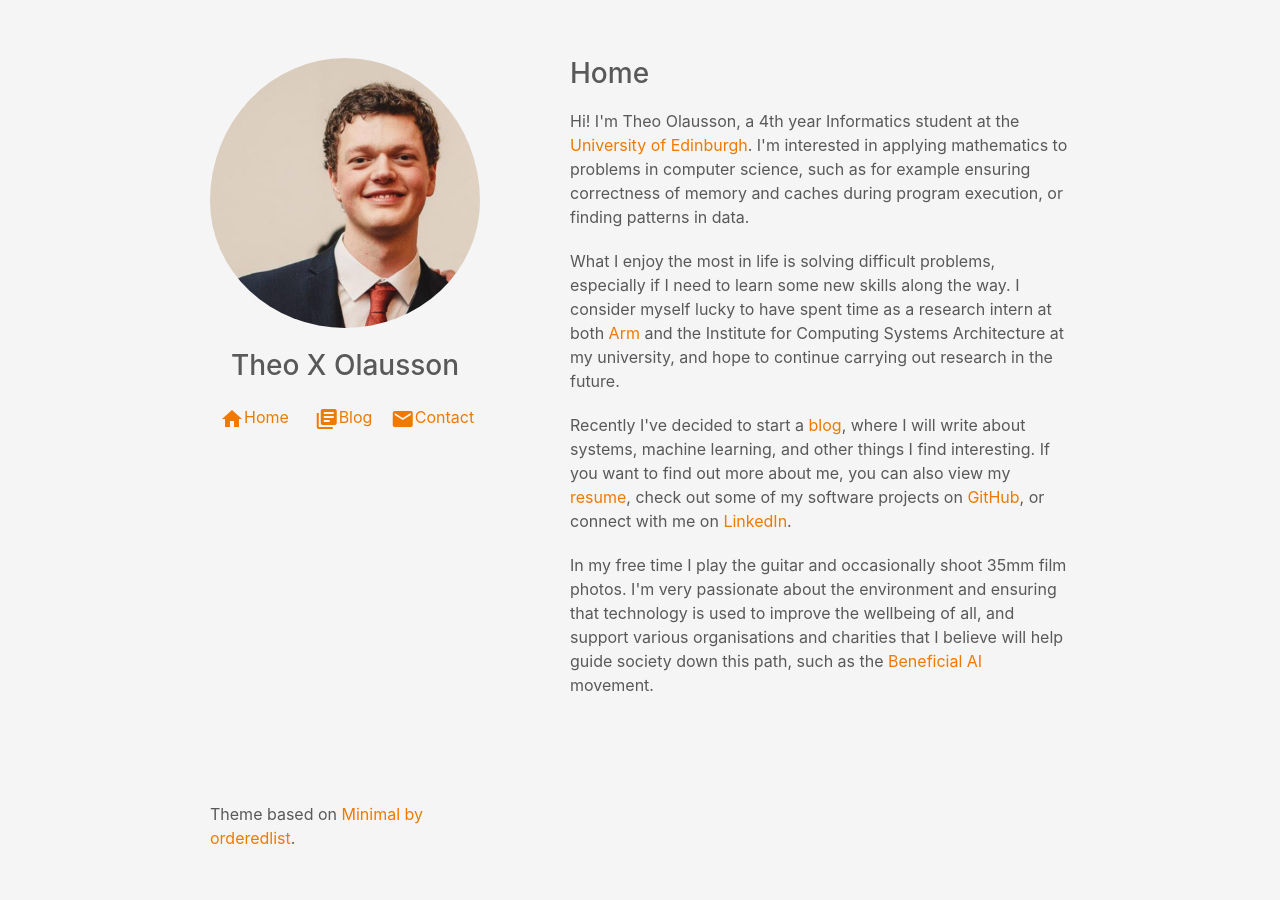
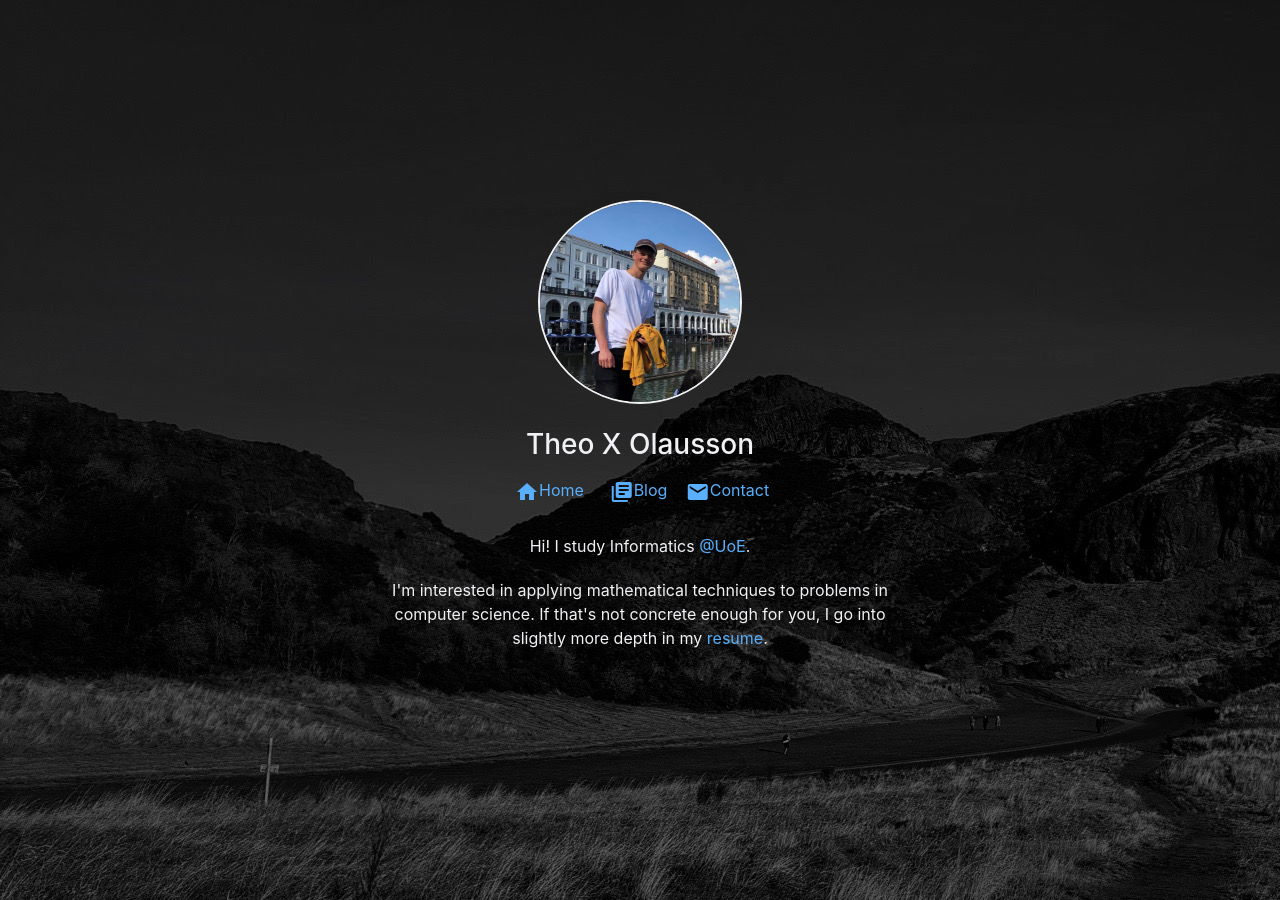
Before and after one commit to theoxo/theoxo.github.io, a Jekyll site: the page built from index.md, in a window 1280 px wide. Built offline with Jekyll 4.4.1, drawn with Linux system fonts in a browser that asks for light colours.

Commit message:
feat: new landing page style

```diff
--- /dev/null
+++ b/_layouts/home.html
@@ -0,0 +1,25 @@
+<!DOCTYPE html>
+<html>
+  <head>
+      <title>{{ page.title }} | {{page.subtitle}}</title>
+     <!--Import Google Icon Font-->
+    <link href="https://fonts.googleapis.com/icon?family=Material+Icons" rel="stylesheet">
+    <link rel="stylesheet" type="text/css" href="/assets/main.css">
+  </head>
+  <body style="background-image: url(/assets/bg.jpg);">
+    <div id="app" class="wrapper">
+      <header>
+        <img src="/assets/me.jpg" style="max-width: 200px; border-radius: 50%;" alt="A photo of me."><br/>
+        <h1>{{ page.title }}</h1>
+        <ul>
+            <li><a href="/"><i class="material-icons">home</i>Home</a></li>
+            <li><a href="/blog"><i class="material-icons">library_books</i>Blog</a></li>
+            <li><a href="/contact"><i class="material-icons">email</i>Contact</a></li>
+        </ul>
+      </header>
+      <section>
+        {{ page.content }}
+      </section>
+    </div>
+  </body>
+</html>
--- a/assets/main.css
+++ b/assets/main.css
@@ -1,17 +1,10 @@
 body {
-  background-color:#F5F5F5;
+  background-color:#F0F1F4;
+  text-align: center;
   padding:50px;
   font: 16px/1.5 -apple-system, BlinkMacSystemFont, "Segoe UI", Roboto, Oxygen, Ubuntu, Cantarell, "Fira Sans", "Droid Sans", "Helvetica Neue", Arial, sans-serif, "Apple Color Emoji", "Segoe UI Emoji", "Segoe UI Symbol";
-  color:#595959;
+  color:#F0F1F4;
   font-weight:400;
-}
-
-h1, h2, h3, h4, h5, h6 {
-  margin:0 0 20px;
-}
-
-p, ul, ol, table, pre, dl {
-  margin:0 0 20px;
 }
 
 h1, h2, h3 {
@@ -20,24 +13,19 @@ h1, h2, h3 {
 
 h1 {
   font-size:28px;
-  font-weight: 500;
 }
 
-h2 {
-  font-weight: 500;
-}
-
-h3, h4, h5, h6 {
+h1, h2, h3, h4, h5, h6 {
   font-weight: 500;
 }
 
 a {
-  color: #F07900;
+  color: #59AFFC;
   text-decoration:none;
 }
 
 a:hover {
-  color:#727272;
+  color:#F0F1F4;
 }
 
 .computer-architecture {
@@ -86,8 +74,14 @@ a:hover {
 
 
 .wrapper {
-  width:860px;
-  margin:0 auto;
+  position:absolute;
+  width:500px;
+  height:500px;
+  top: 0;
+  right:0;
+  bottom:0;
+  left:0;
+  margin: auto;
 }
 
 blockquote {
@@ -97,50 +91,15 @@ blockquote {
   font-style:italic;
 }
 
-code, pre {
-  font-family:Monaco, Bitstream Vera Sans Mono, Lucida Console, Terminal, Consolas, Liberation Mono, DejaVu Sans Mono, Courier New, monospace;
-  color:#333;
-}
-
-pre {
-  padding:8px 15px;
-  background: #f8f8f8;
-  border-radius:5px;
-  border:1px solid #e5e5e5;
-  overflow-x: auto;
-}
-
-table {
-  width:100%;
-  border-collapse:collapse;
-}
-
-th, td {
-  text-align:left;
-  padding:5px 10px;
-  border-bottom:1px solid #e5e5e5;
-}
-
-dt {
-  color:#444;
-  font-weight:500;
-}
-
-th {
-  color:#444;
-}
-
 img {
   float:center;
-  padding-bottom:1em;
-
+  border: solid #f0f1f4 2px;
 }
 
 header {
   text-align:center;
+  margin: auto;
   width:270px;
-  float:left;
-  position:fixed;
   -webkit-font-smoothing:subpixel-antialiased;
 }
 
@@ -153,47 +112,8 @@ header ul {
 
 header li {
   width:89px;
-  float:left;
+  float: left;
   height:40px;
-}
-
-header li:first-child a {
-  border-radius:5px 0 0 5px;
-}
-
-header li:last-child a {
-  border-radius:0 5px 5px 0;
-}
-
-header ul a {
-  line-height:1;
-  font-size:16px;
-  display:block;
-  text-align:center;
-  vertical-align: middle;
-  padding-top:6px;
-  height:34px;
-}
-
-header ul a:hover {
-  color:#999;
-}
-
-
-strong {
-  color:#222;
-  font-weight:500;
-}
-
-header ul li + li + li + li {
-  border-right:none;
-  width:89px;
-}
-
-header ul a strong {
-  font-size:14px;
-  display:block;
-  color:#222;
 }
 
 i {
@@ -202,7 +122,8 @@ i {
 
 section {
   width:500px;
-  float:right;
+  text-align:center;
+  margin: auto;
   padding-bottom:50px;
 }
 
@@ -210,92 +131,9 @@ small {
   font-size:11px;
 }
 
-hr {
-  border:0;
-  background:#e5e5e5;
-  height:1px;
-  margin:0 0 20px;
+p {
+  word-wrap:break-word;
+  overflow-wrap: break-word;
+  margin:auto;
+  padding: 0 0 20px;
 }
-
-footer {
-  width:270px;
-  float:left;
-  position:fixed;
-  bottom:50px;
-  -webkit-font-smoothing:subpixel-antialiased;
-}
-
-@media print, screen and (max-width: 960px) {
-
-  div.wrapper {
-    width:auto;
-    margin:0;
-  }
-
-  header, section, footer {
-    float:none;
-    position:static;
-    width:auto;
-  }
-
-  header {
-    padding-right:320px;
-  }
-
-  section {
-    border:1px solid #e5e5e5;
-    border-width:1px 0;
-    padding:20px 0;
-    margin:0 0 20px;
-  }
-
-  header a small {
-    display:inline;
-  }
-
-  header ul {
-    position:absolute;
-    right:50px;
-    top:52px;
-  }
-}
-
-@media print, screen and (max-width: 720px) {
-  body {
-    word-wrap:break-word;
-  }
-
-  header {
-    padding:0;
-  }
-
-  header ul, header p.view {
-    position:static;
-  }
-
-  pre, code {
-    word-wrap:normal;
-  }
-}
-
-@media print, screen and (max-width: 480px) {
-  body {
-    padding:15px;
-  }
-
-  header ul {
-    width:99%;
-  }
-
-  header li, header ul li + li + li {
-    width:33%;
-  }
-}
-
-@media print {
-  body {
-    padding:0.4in;
-    font-size:12pt;
-    color:#444;
-  }
-}
--- a/index.md
+++ b/index.md
@@ -1,34 +1,13 @@
 ---
-layout: default
-title: Theo Olausson
+layout: home
+title: Theo X Olausson
 subtitle: Home
 ---
 <p> Hi!
-    I'm Theo Olausson, a 4th year Informatics student at the
-    <a href="https://www.ed.ac.uk/informatics">University of Edinburgh</a>.
-    I'm interested in applying mathematics to problems in computer science,
-    such as for example ensuring correctness of memory and caches
-    during program execution, or finding patterns in data.
+    I study Informatics <a href="https://www.ed.ac.uk/informatics">@UoE</a>.
 </p>
 <p>
-    What I enjoy the most in life is solving difficult problems, especially
-    if I need to learn some new skills along the way. I consider myself
-    lucky to have spent time as a research intern at both <a href="https://www.arm.com">Arm</a>
-    and the Institute for Computing Systems Architecture at my university,
-    and hope to continue carrying out research in the future.
+    I'm interested in applying mathematical techniques to problems in
+    computer science. If that's not concrete enough for you, I go into
+    slightly more depth in my <a href="/assets/resume.pdf">resume</a>.
 </p>
-<p>
-    Recently I've decided to start a <a href="/blog">blog</a>, where I will
-    write about systems, machine learning, and other things I find interesting.
-    If you want to find out more about me, you can also view my
-    <a href="/assets/resume.pdf">resume</a>, check out some
-    of my software projects on <a href="https://github.com/theoxo">GitHub</a>, or
-    connect with me on <a href="https://www.linkedin.com/in/theo-olausson/">LinkedIn</a>.
-</p>
-<p>
-    In my free time I play the guitar and occasionally shoot 35mm film photos. I'm
-    very passionate about the environment and ensuring that technology is used
-    to improve the wellbeing of all, and support various organisations and charities
-    that I believe will help guide society down this path, such as the
-    <a href="https://futureoflife.org/ai-principles/">Beneficial AI</a> movement.
-</p>
```
Also changed, not shown: assets/bg.jpg (added), assets/me.jpg (added), assets/me.png (deleted).
